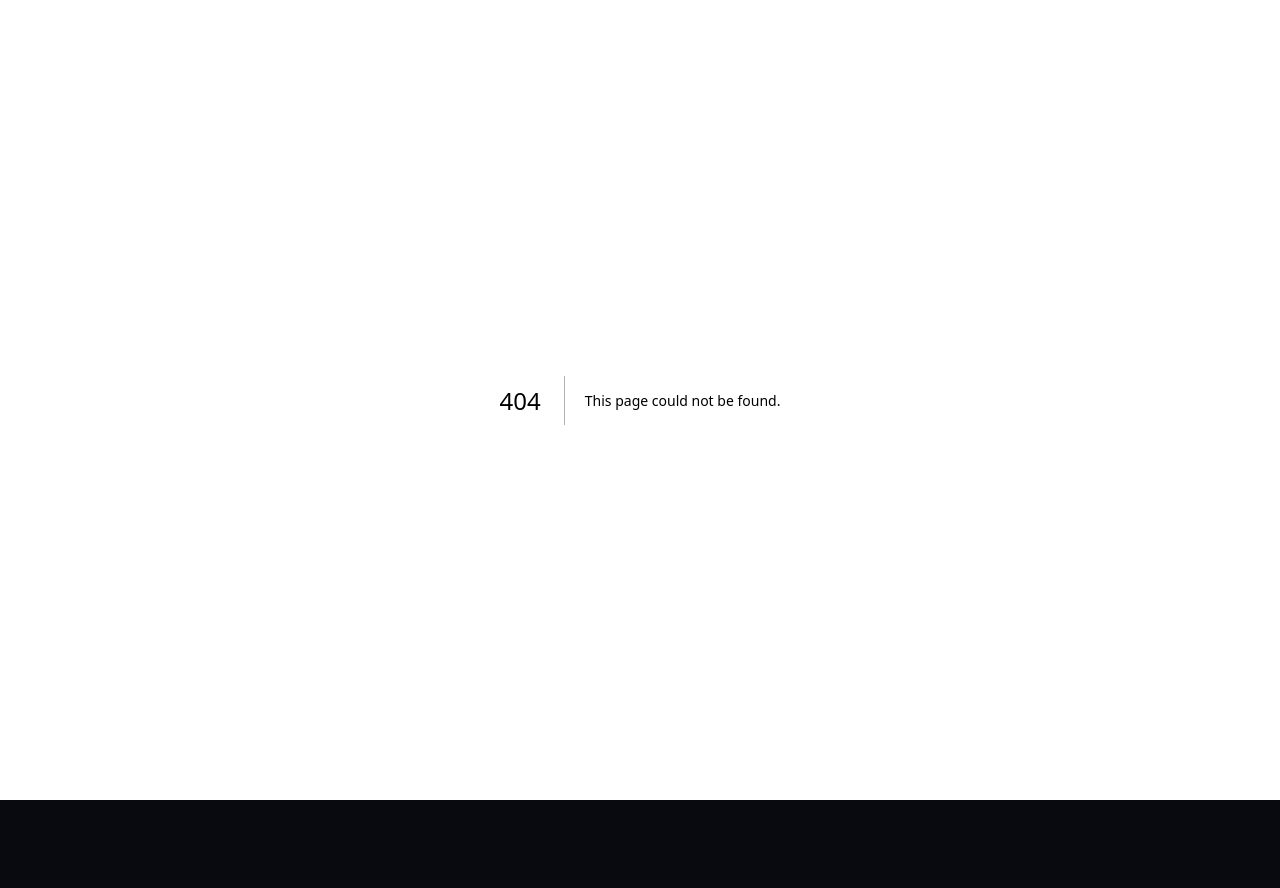
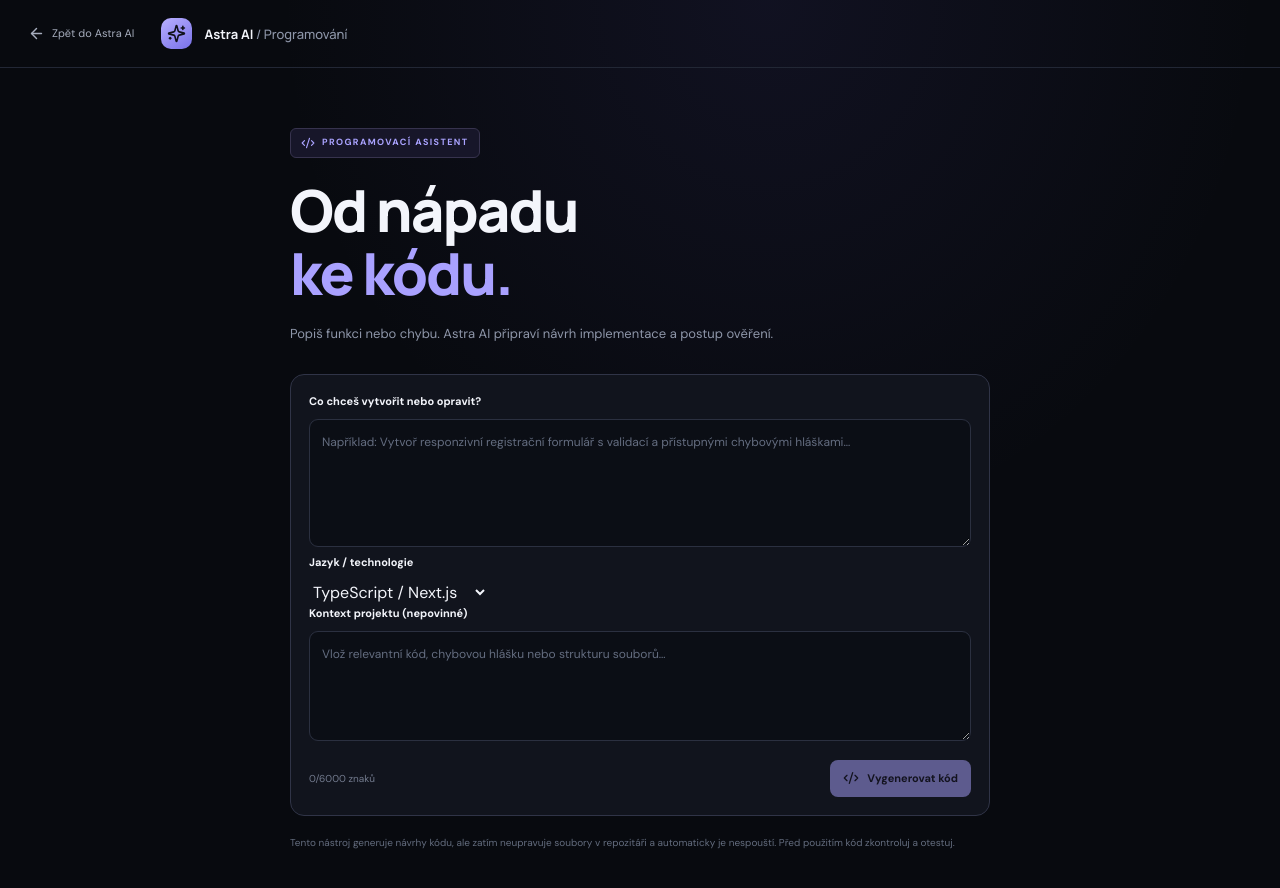
Before and after one commit to martinslad10/astra-ai, a Next.js app: page /code in a window 1280 px wide. Before the commit this address had no page. Shown: the top 888 px of the page. Before the commit the page ends 800 px from the top, so only its background shows below. Built offline with nearby package versions, Linux system fonts and the light colour scheme.

Commit message:
Add coding assistant workspace

```diff
--- /dev/null
+++ b/src/app/code/page.tsx
@@ -0,0 +1,68 @@
+'use client';
+
+import { FormEvent, useState } from "react";
+import Link from "next/link";
+import { ArrowLeft, Code2, Copy, LoaderCircle, Sparkles } from "lucide-react";
+
+export default function CodePage() {
+  const [task, setTask] = useState("");
+  const [language, setLanguage] = useState("TypeScript / Next.js");
+  const [context, setContext] = useState("");
+  const [result, setResult] = useState("");
+  const [error, setError] = useState("");
+  const [busy, setBusy] = useState(false);
+  const [copied, setCopied] = useState(false);
+
+  async function generate(event: FormEvent) {
+    event.preventDefault();
+    if (!task.trim() || busy) return;
+    setBusy(true); setError(""); setResult(""); setCopied(false);
+    try {
+      const response = await fetch("/api/code", {
+        method: "POST",
+        headers: { "Content-Type": "application/json" },
+        body: JSON.stringify({ task: task.trim(), language, context: context.trim() }),
+      });
+      const data = await response.json();
+      if (!response.ok) throw new Error(data.error || "Generování kódu se nezdařilo.");
+      setResult(data.result);
+    } catch (err) {
+      setError(err instanceof Error ? err.message : "Kód se nepodařilo vygenerovat.");
+    } finally { setBusy(false); }
+  }
+
+  async function copyResult() {
+    try {
+      await navigator.clipboard.writeText(result);
+      setCopied(true);
+    } catch { setError("Kopírování se nepodařilo. Označ a zkopíruj text ručně."); }
+  }
+
+  return <main className="image-page">
+    <header className="image-header">
+      <Link href="/" className="back-link"><ArrowLeft size={17}/> Zpět do Astra AI</Link>
+      <div className="brand-mark"><Sparkles size={19}/></div>
+      <strong>Astra AI <span> / Programování</span></strong>
+    </header>
+    <section className="image-content">
+      <div className="eyebrow"><Code2 size={14}/> PROGRAMOVACÍ ASISTENT</div>
+      <h1>Od nápadu<br/><span>ke kódu.</span></h1>
+      <p className="image-intro">Popiš funkci nebo chybu. Astra AI připraví návrh implementace a postup ověření.</p>
+      <form className="image-form" onSubmit={generate}>
+        <label htmlFor="code-task">Co chceš vytvořit nebo opravit?</label>
+        <textarea id="code-task" value={task} onChange={e => setTask(e.target.value)} placeholder="Například: Vytvoř responzivní registrační formulář s validací a přístupnými chybovými hláškami…" rows={5} maxLength={6000} required/>
+        <label htmlFor="code-language">Jazyk / technologie</label>
+        <select id="code-language" value={language} onChange={e => setLanguage(e.target.value)}>
+          <option>TypeScript / Next.js</option><option>React</option><option>JavaScript</option><option>Python</option><option>HTML / CSS</option><option>SQL</option><option>Jiné / navrhni vhodné</option>
+        </select>
+        <label htmlFor="code-context">Kontext projektu (nepovinné)</label>
+        <textarea id="code-context" value={context} onChange={e => setContext(e.target.value)} placeholder="Vlož relevantní kód, chybovou hlášku nebo strukturu souborů…" rows={3} maxLength={5000}/>
+        <div className="image-form-footer"><span>{task.length}/6000 znaků</span><button type="submit" disabled={!task.trim()||busy}>{busy ? <><LoaderCircle className="spin" size={16}/> Připravuji…</> : <><Code2 size={16}/> Vygenerovat kód</>}</button></div>
+      </form>
+      {error && <div className="image-error" role="alert">{error}</div>}
+      {busy && <div className="image-placeholder"><LoaderCircle className="spin" size={26}/><span>Navrhuji implementaci…</span></div>}
+      {result && <section className="image-result code-result"><div className="image-result-footer"><strong>Výstup Astra AI</strong><button type="button" onClick={() => void copyResult()}><Copy size={15}/> {copied ? "Zkopírováno" : "Kopírovat vše"}</button></div><pre>{result}</pre></section>}
+      <p className="image-disclaimer">Tento nástroj generuje návrhy kódu, ale zatím neupravuje soubory v repozitáři a automaticky je nespouští. Před použitím kód zkontroluj a otestuj.</p>
+    </section>
+  </main>;
+}
```
